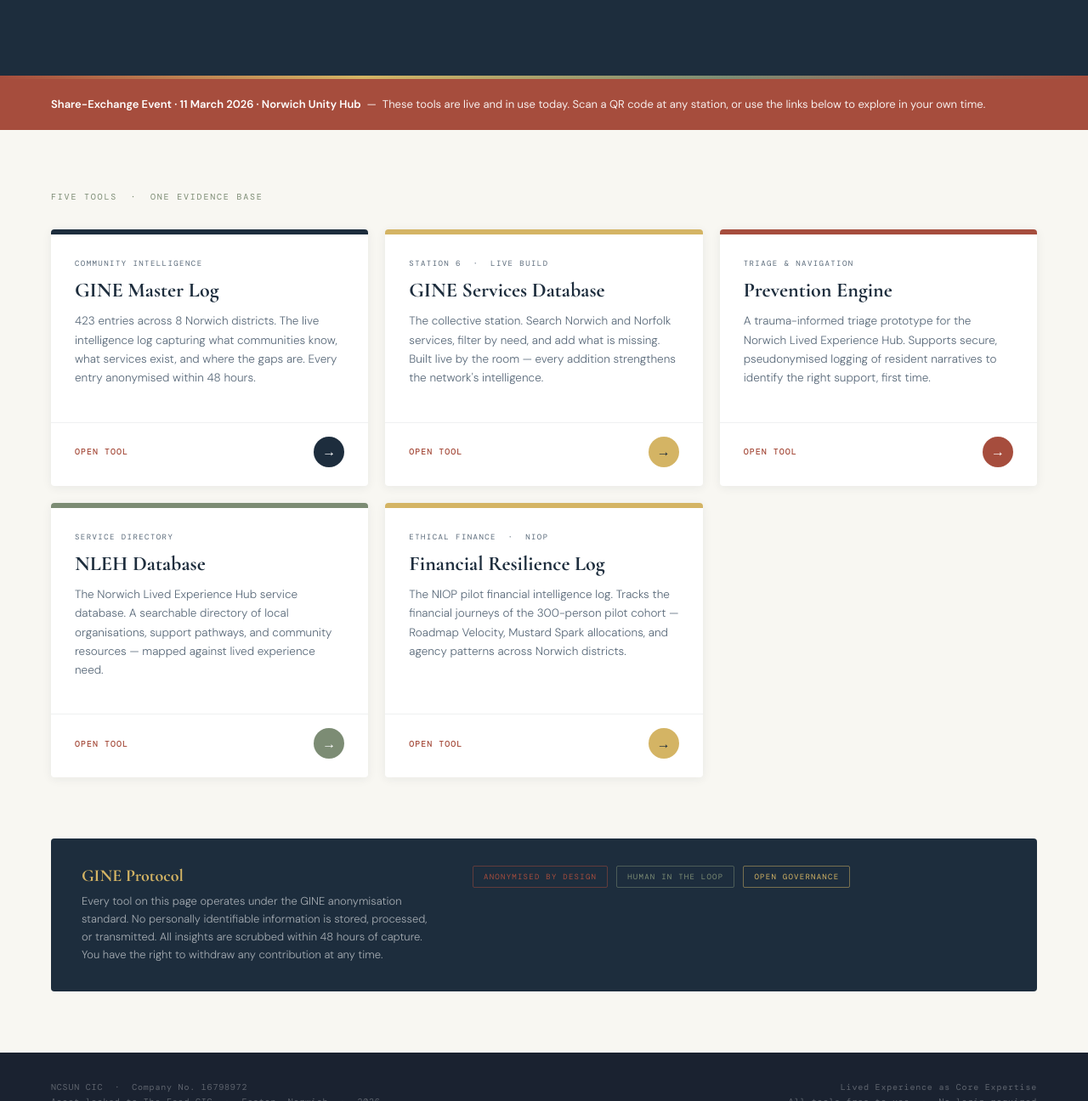
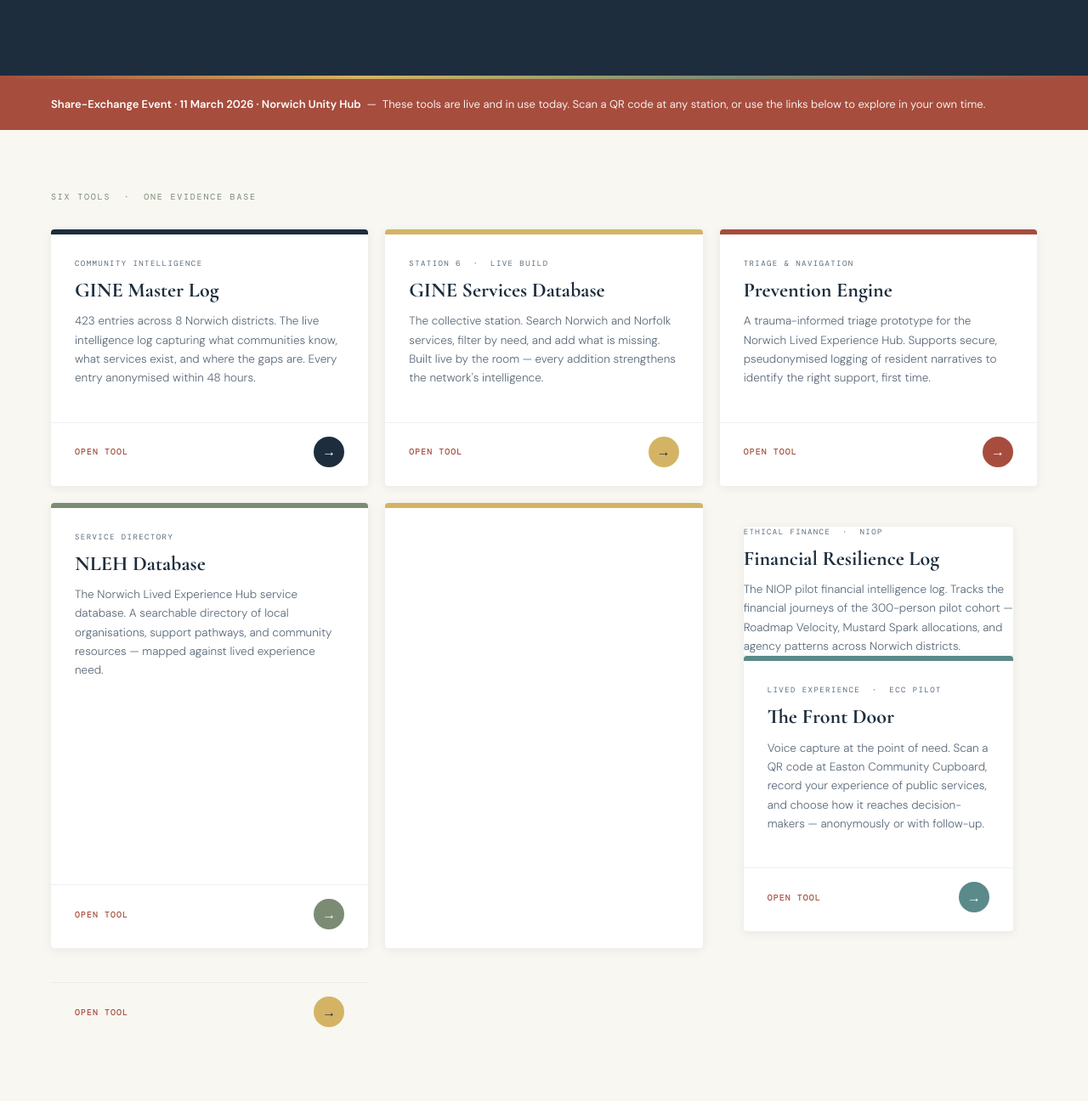
Before and after one commit to ncsuncic/ncsun-tools, a plain HTML site: page index.html in a window 1280 px wide. Shown: the part 442-1738 px from the top of the page at 85% size. Drawn offline with nearby package versions, Linux system fonts and the light colour scheme.

Commit message:
Update tools section and add Front Door card
Updated the tools section to reflect the addition of a new tool and modified the description of the Financial Resilience Log.

```diff
--- a/index.html
+++ b/index.html
@@ -357,7 +357,7 @@ footer a {
 
 <!-- TOOLS -->
 <div class="tools-section">
-  <div class="section-label">Five tools &nbsp;·&nbsp; One evidence base</div>
+  <div class="section-label">Six tools &nbsp;·&nbsp; One evidence base</div>
   <div class="tools-grid">
 
     <!-- GINE MASTER LOG -->
@@ -423,6 +423,19 @@ footer a {
         <div class="card-tag">Ethical Finance &nbsp;·&nbsp; NIOP</div>
         <h2>Financial Resilience Log</h2>
         <p>The NIOP pilot financial intelligence log. Tracks the financial journeys of the 300-person pilot cohort — Roadmap Velocity, Mustard Spark allocations, and agency patterns across Norwich districts.</p>
+        <!-- FRONT DOOR -->
+<a class="card" href="ncsun-frontdoor.html" aria-label="Open The Front Door">
+  <div class="card-top" style="background:#5B8A8B;"></div>
+  <div class="card-body">
+    <div class="card-tag">Lived Experience &nbsp;·&nbsp; ECC Pilot</div>
+    <h2>The Front Door</h2>
+    <p>Voice capture at the point of need. Scan a QR code at Easton Community Cupboard, record your experience of public services, and choose how it reaches decision-makers — anonymously or with follow-up.</p>
+  </div>
+  <div class="card-footer">
+    <span class="card-link-text">Open tool</span>
+    <span class="card-arrow" style="background:#5B8A8B;">→</span>
+  </div>
+</a>
       </div>
       <div class="card-footer">
         <span class="card-link-text">Open tool</span>
```
